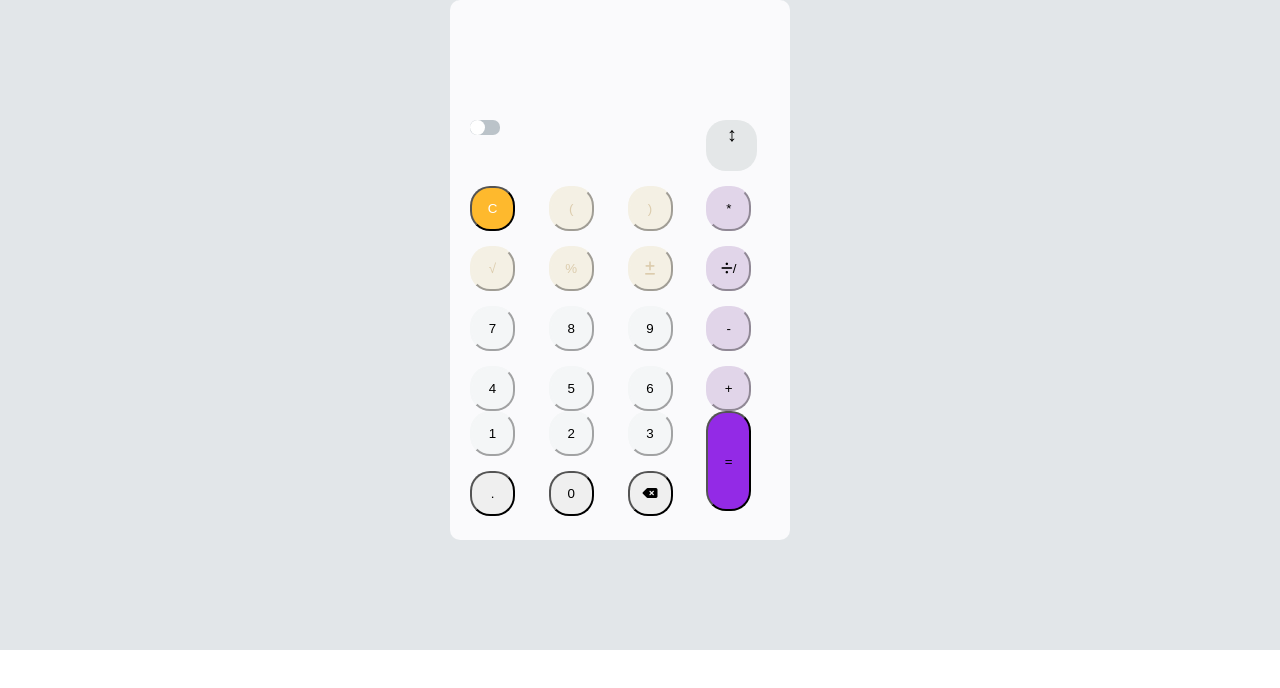
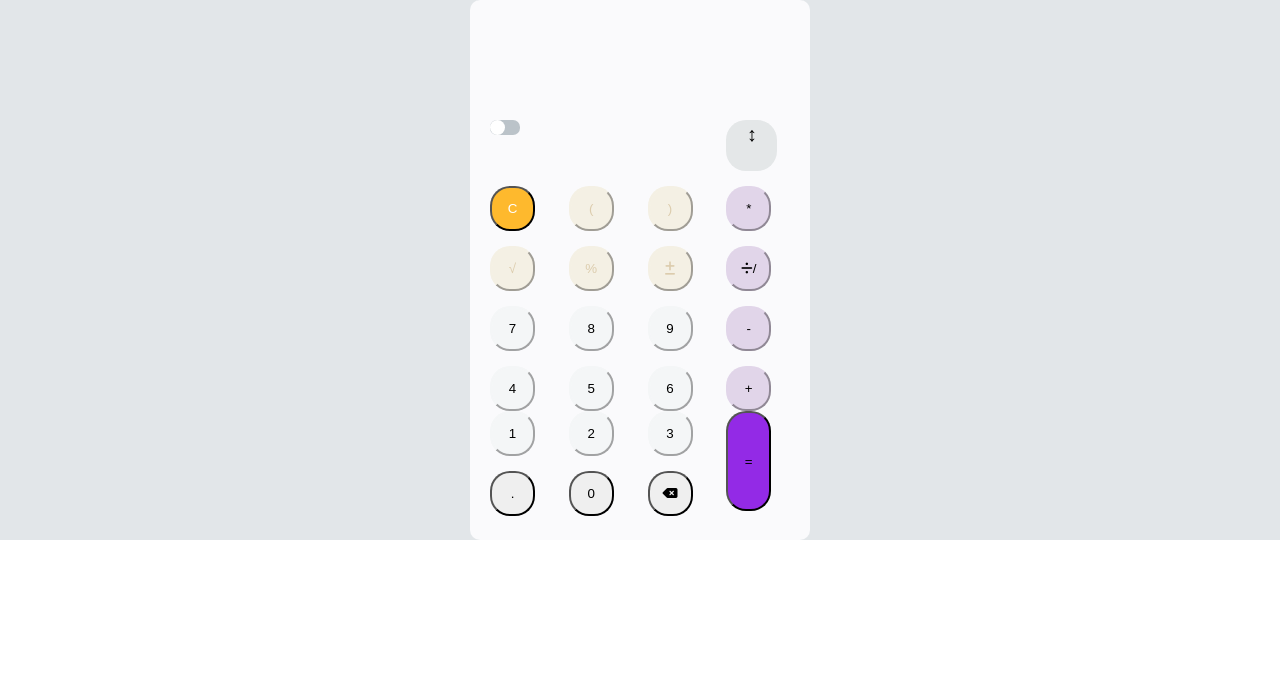
Before and after one commit to yagazierem/calculator, a plain HTML site: page index.html in a window 1280 px wide. Drawn offline with Linux system fonts and the light colour scheme.

Commit message:
last commit

```diff
--- a/style.css
+++ b/style.css
@@ -1,24 +1,25 @@
 body{
-    margin: 0px;
+    margin: 0px auto;
 }
 main{
     background-color:  rgb(226,230,233);
-    height: 650px;
+    /* height: 650px; */
     width: 100%;
 
-    margin-top: 0px;
+
 
 
 }
 .container{
-    height: 500px;
+    /* height: 500px; */
     width: 300px;
     font-size: 20px;
     background-color: rgb(250,250,252);
     display: grid;
     border-radius: 10px;
     padding: 20px;
-    margin-left: 450px;
+    /* margin-left: 450px; */
+    margin: 0 auto;
 
 }
 .screen{
```
Also changed, not shown: index.js (line endings or trailing spaces).
